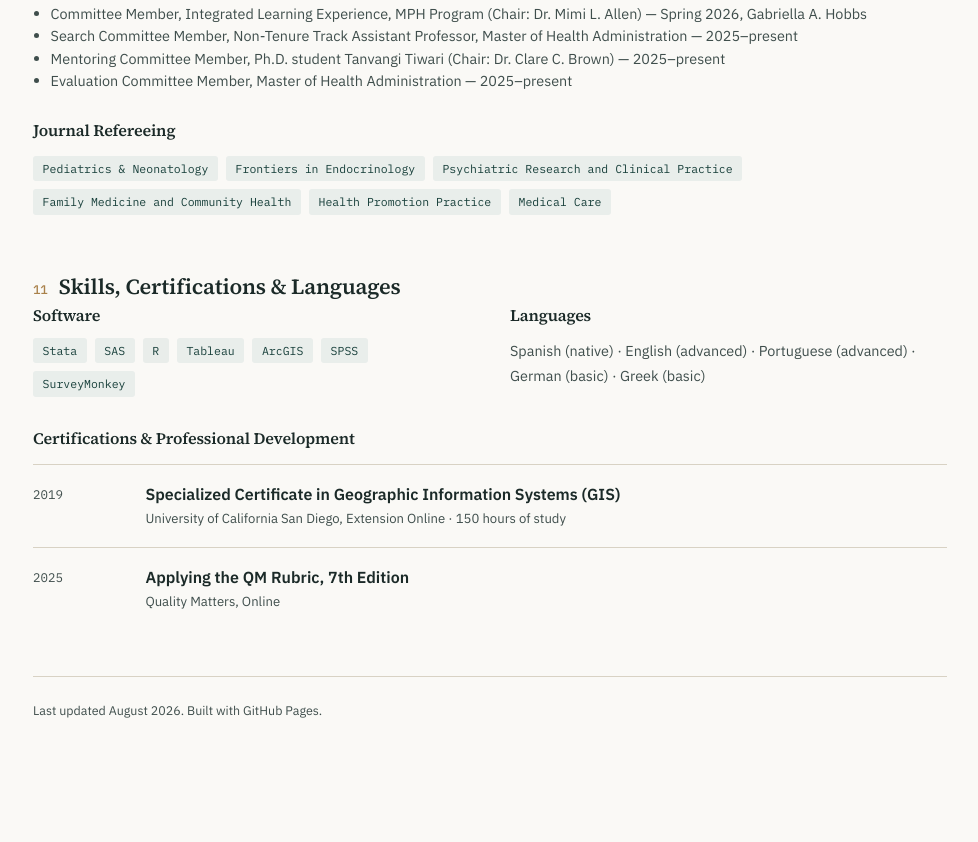
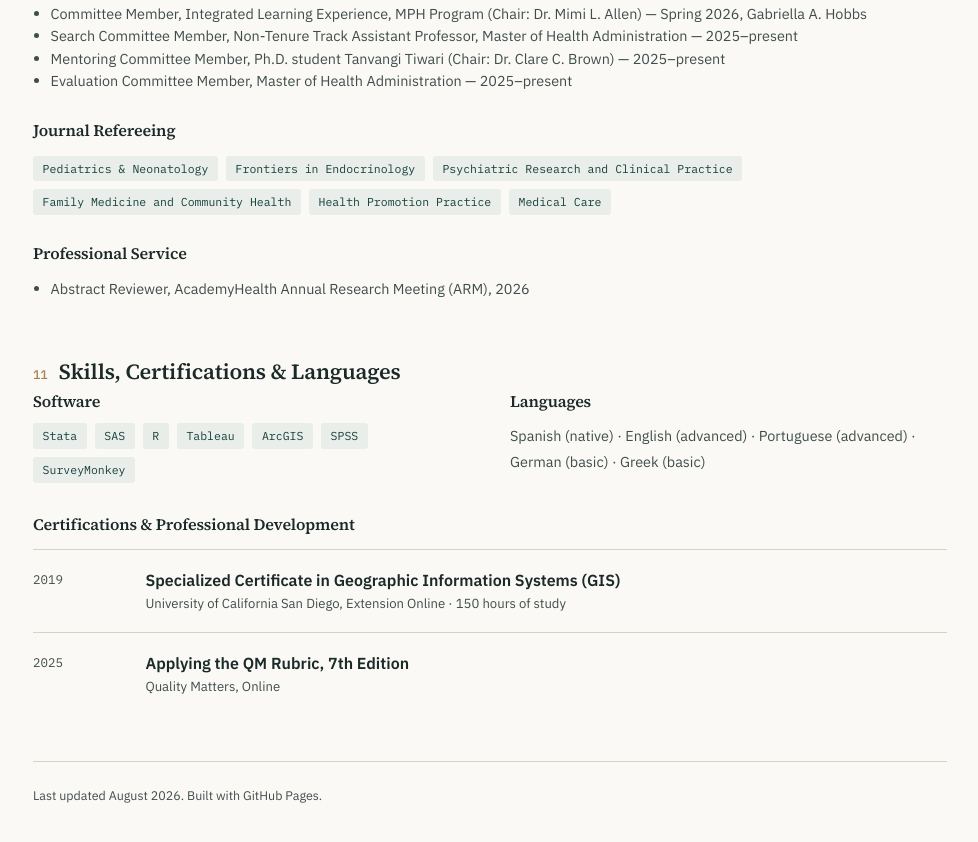
Before and after one commit to Laurix033/laurachavescerdas, a plain HTML site: page index.html in a window 1280 px wide. Shown: the part 5534-6376 px from the top of the page, without its empty margins (265-1243 px from the left). Before the commit the page ends 6350 px from the top, so only its background shows below. Drawn offline with Linux system fonts and the light colour scheme.

Commit message:
Update index.html

```diff
--- a/index.html
+++ b/index.html
@@ -675,6 +675,13 @@
         <span class="tag">Health Promotion Practice</span>
         <span class="tag">Medical Care</span>
       </div>
+
+      <h3 style="font-size:1rem; margin:1.6rem 0 0.8rem;">Professional Service</h3>
+      <ul style="font-size:0.9rem; color:var(--ink-soft); padding-left:1.1rem; margin-top:0;">
+        <li>Abstract Reviewer, AcademyHealth Annual Research Meeting (ARM), 2026</li>
+      </ul>
+
+
     </section>
 
     <section id="skills">
```
